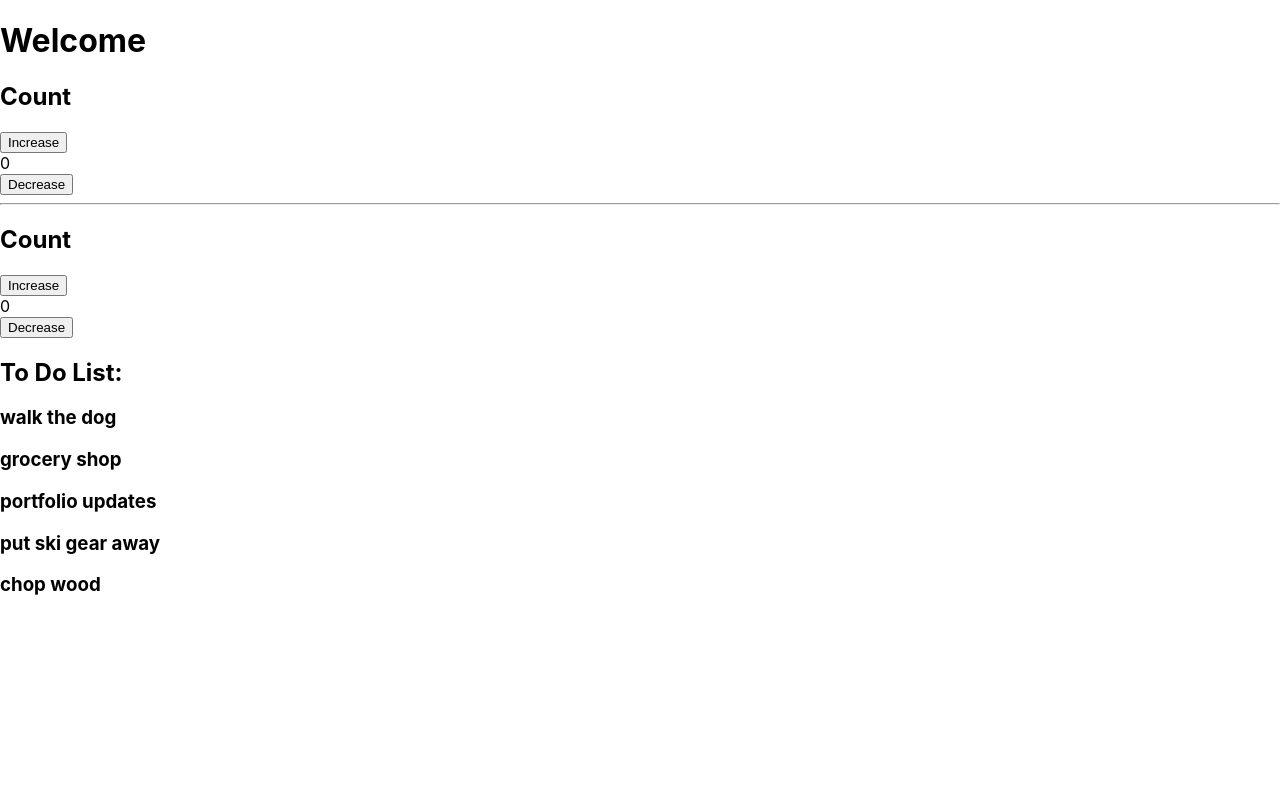
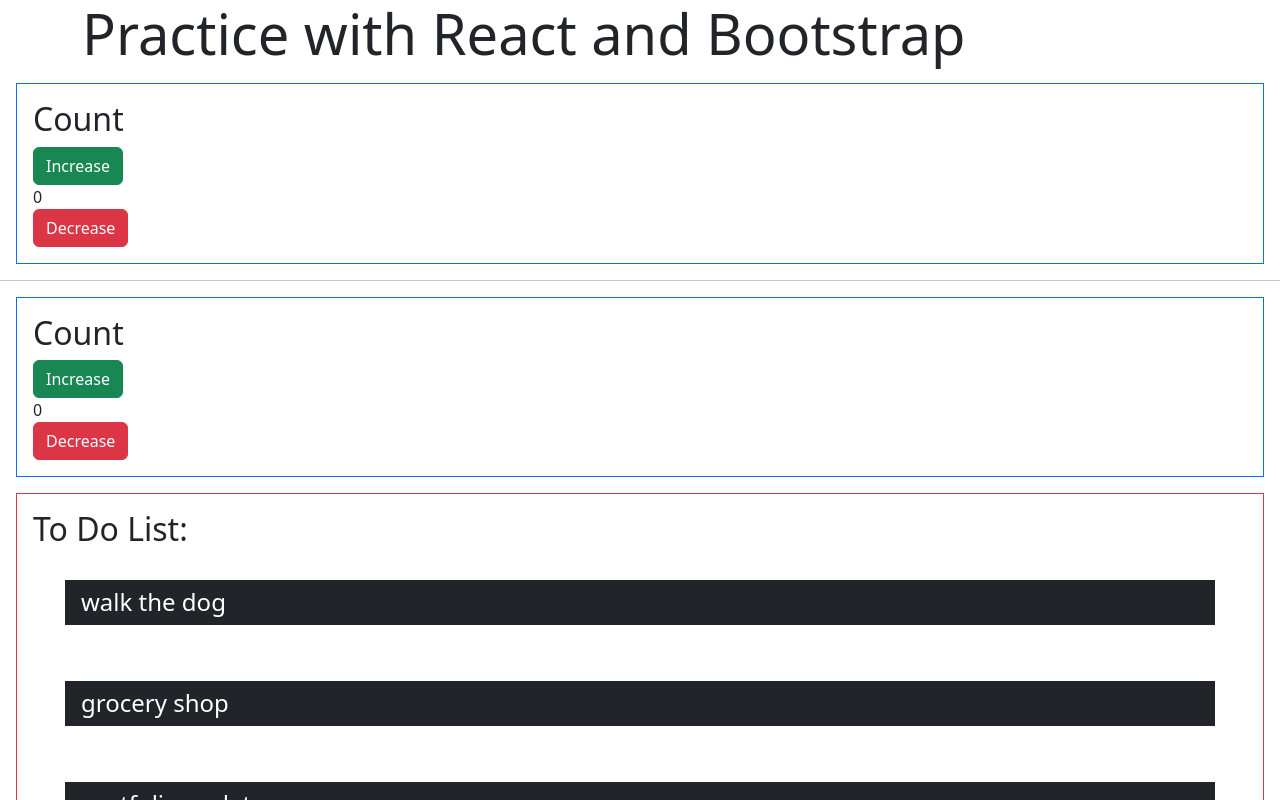
Before and after one commit to rachlally/react-practice, a React (Create React App) app: page / in a window 1280 px wide. Shown: the top 800 px of the page. Built offline with nearby package versions, Linux system fonts and the light colour scheme.

Commit message:
bootstrap styling updates

```diff
--- a/src/App.js
+++ b/src/App.js
@@ -1,18 +1,22 @@
 import './App.css';
 import ToDoItem from './components/ToDoItem';
 import Counter from './components/Counter';
+import Header from './components/Header';
+import 'bootstrap/dist/css/bootstrap.min.css';
 
 const todos = ['walk the dog', 'grocery shop', 'portfolio updates', 'put ski gear away', 'chop wood']
 
 function App() {
   return (
     <div>
-      <h1>Welcome</h1>
+      <Header/>
       <Counter/>
       <hr/>
       <Counter />
+      <div className="m-3 p-3 border border-danger">
       <h2>To Do List:</h2>
       {todos.map(todo => <ToDoItem todo={todo} />)}
+      </div>
     </div>
   );
 }
--- a/src/components/Counter.js
+++ b/src/components/Counter.js
@@ -16,12 +16,12 @@
 
 
     return (
-        <>
-        <h2>Count</h2>
-        <button onClick={increase}>Increase</button>
+        <div className="m-3 p-3 border border-primary">
+        <h2 >Count</h2>
+        <button onClick={increase} className="btn btn-success">Increase</button>
         <div>{count}</div>
-        <button onClick={decrease}>Decrease</button>
-        </>
+        <button onClick={decrease} className="btn btn-danger">Decrease</button>
+        </div>
     )
 
 }
--- /dev/null
+++ b/src/components/Header.js
@@ -0,0 +1,16 @@
+
+
+
+
+export default function Header() {
+
+
+    return (
+        <div className="jumbotron jumbotron-fluid">
+            <div className="container">
+                <h1 className="display-4">Practice with React and Bootstrap</h1>
+            </div>
+        </div>
+    )
+
+}
--- a/src/components/ToDoItem.js
+++ b/src/components/ToDoItem.js
@@ -2,12 +2,14 @@
 
 
 
-export default function ToDoItem({todo}) {
+export default function ToDoItem({ todo }) {
     console.log(todo)
 
     return (
-        <div>
-            <h3>{todo}</h3>
+        <div className="m-3 p-3" >
+            <ul className="list-group list-group-flush" >
+                <h4 className="list-group-item bg-dark text-white">{todo}</h4>
+            </ul>
         </div>
     )
 
```
